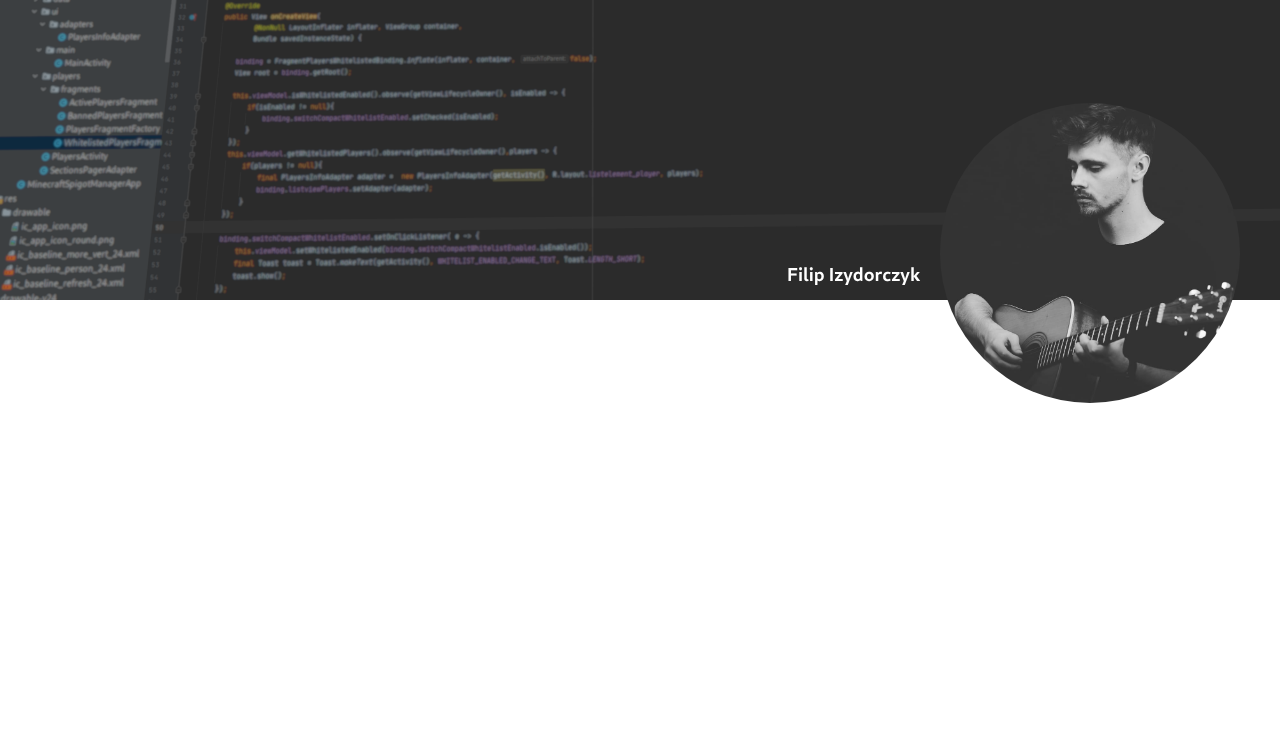
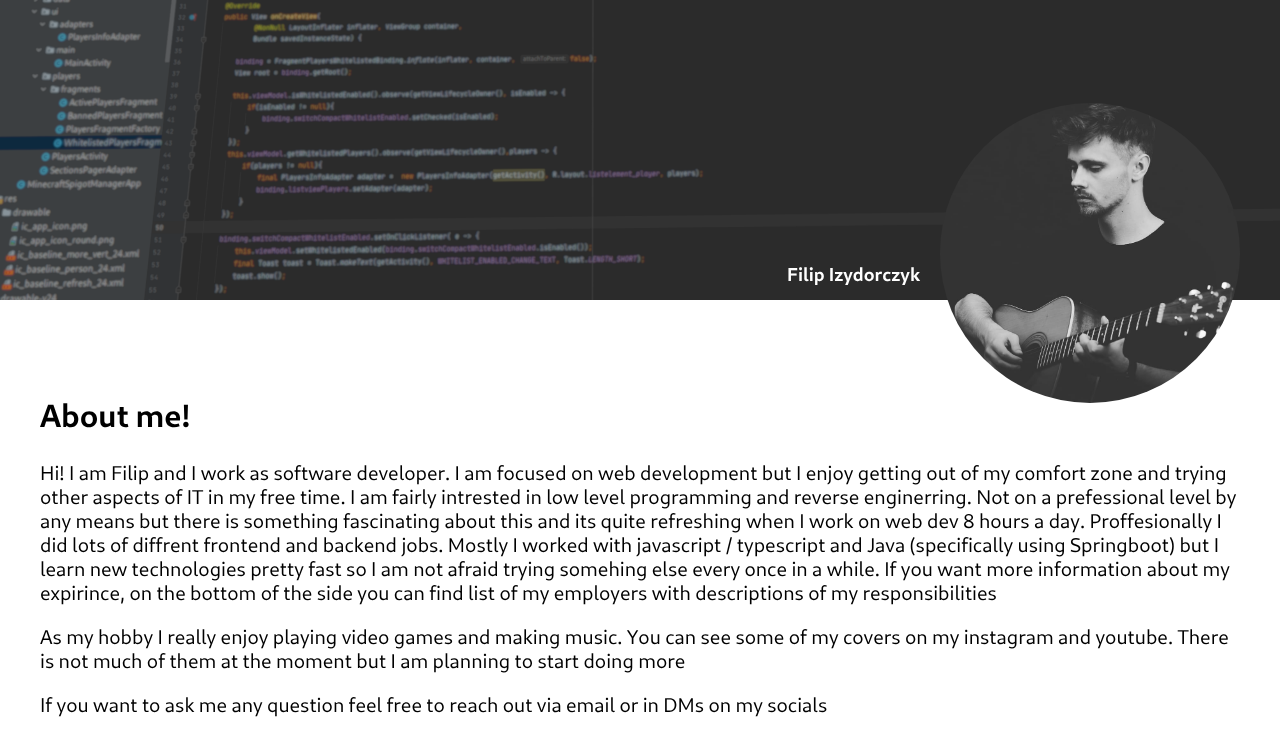
Before and after one commit to filipizydorczyk/personal-website, a Nuxt app: page / in a window 1280 px wide. Shown: the top 756 px of the page. Built offline with nearby package versions, Linux system fonts and the light colour scheme.

Commit message:
ref README update

```diff
--- a/components/TopBar.vue
+++ b/components/TopBar.vue
@@ -1,5 +1,5 @@
 <template>
-  <div class="top-bar">
+  <nav class="top-bar">
     <img class="top-bar__background" :src="backgroundImg" />
     <div class="top-bar__container">
       <img class="top-bar__profile" src="profile.jpg" />
@@ -7,7 +7,7 @@
         <h3>{{ name }}</h3>
       </div>
     </div>
-  </div>
+  </nav>
 </template>
 
 <style>
--- a/pages/index.vue
+++ b/pages/index.vue
@@ -1,6 +1,43 @@
 <template>
-  <TopBar backgroundImg="code.jpg" name="Filip Izydorczyk" />
+  <div class="index-page">
+    <TopBar backgroundImg="code.jpg" name="Filip Izydorczyk" />
+    <section class="index-page__container">
+      <h1>About me!</h1>
+      <p>
+        Hi! I am Filip and I work as software developer. I am focused on web
+        development but I enjoy getting out of my comfort zone and trying other
+        aspects of IT in my free time. I am fairly intrested in low level
+        programming and reverse enginerring. Not on a prefessional level by any
+        means but there is something fascinating about this and its quite
+        refreshing when I work on web dev 8 hours a day. Proffesionally I did
+        lots of diffrent frontend and backend jobs. Mostly I worked with
+        javascript / typescript and Java (specifically using Springboot) but I
+        learn new technologies pretty fast so I am not afraid trying somehing
+        else every once in a while. If you want more information about my
+        expirince, on the bottom of the side you can find list of my employers
+        with descriptions of my responsibilities
+      </p>
+      <p>
+        As my hobby I really enjoy playing video games and making music. You can
+        see some of my covers on my instagram and youtube. There is not much of
+        them at the moment but I am planning to start doing more
+      </p>
+      <p>
+        If you want to ask me any question feel free to reach out via email or
+        in DMs on my socials
+      </p>
+    </section>
+  </div>
 </template>
+
+<style>
+.index-page__container {
+  max-width: 1200px;
+  margin: 0 auto;
+  margin-top: 50px;
+  padding: 1rem;
+}
+</style>
 
 <script lang="ts">
 import Vue from 'vue'
--- a/static/main.css
+++ b/static/main.css
@@ -13,3 +13,12 @@ body {
   margin: 0;
   padding: 0;
 }
+
+p {
+  font-size: 1.25rem;
+}
+
+h1,
+section h1 {
+  font-size: 2rem;
+}
```
Also changed, not shown: 1 other file (tests, documents, lock files or other folders).
